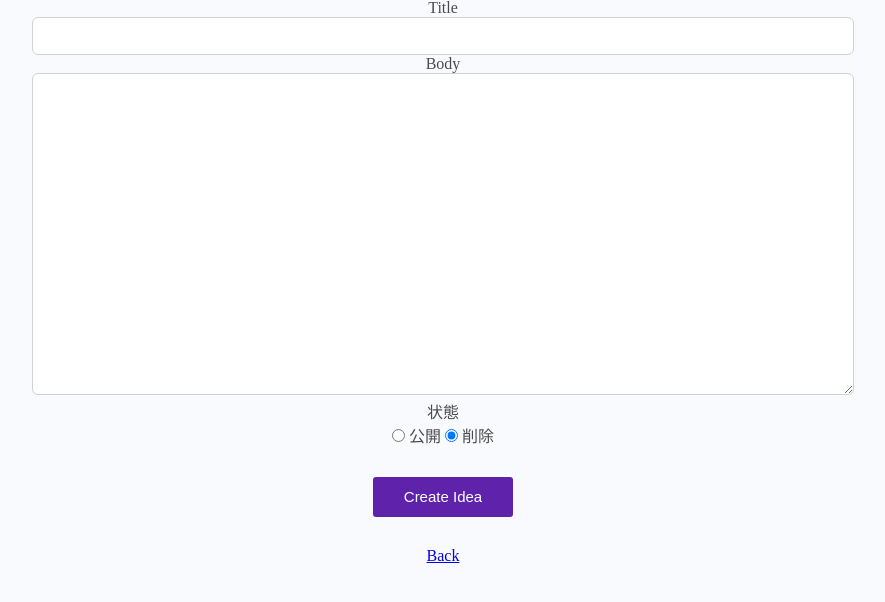
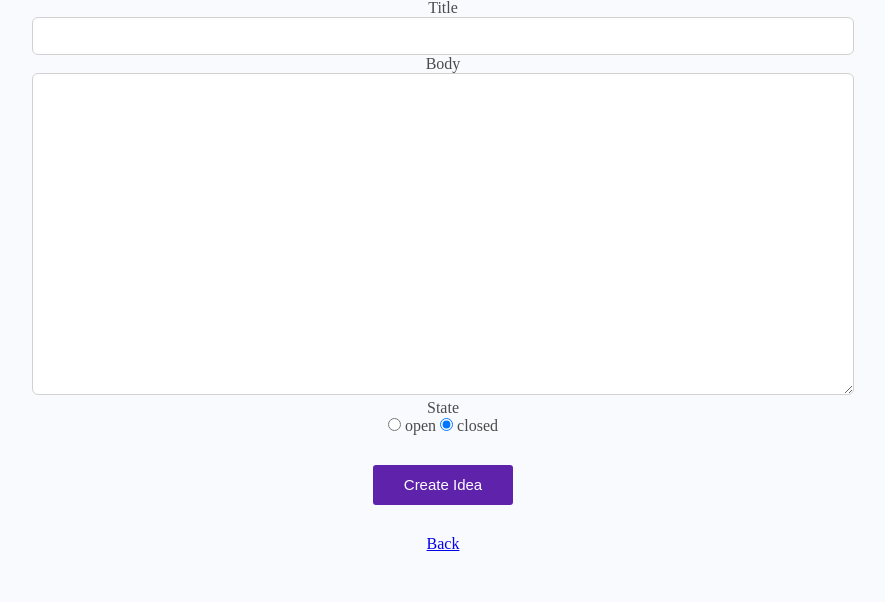
Before and after one commit to balloonbros/sutekki, a Rails app: page /ideas/new in a window 1280 px wide. Shown: the part 113-715 px from the top of the page, without its empty margins (197-1082 px from the left). Run offline with Rails 7, Linux system fonts and the light colour scheme; data that the repository does not hold is empty; some libraries are stand-ins or nearby versions.

Commit message:
Fix label

```diff
--- a/app/views/ideas/_form.html.erb
+++ b/app/views/ideas/_form.html.erb
@@ -24,11 +24,11 @@
 
   <div class="field">
     <div>
-      <%= f.label :状態 %><br>
+      <%= f.label :state %><br>
       <%= f.radio_button :published, '1', checked: @idea.published %>
-      <%= f.label(:published_1, "公開") %>
+      <%= f.label(:published_1, "open") %>
       <%= f.radio_button :published, '0', checked: !@idea.published %>
-      <%= f.label(:published_0, "削除") %>
+      <%= f.label(:published_0, "closed") %>
     </div>
   </div>
 
```
